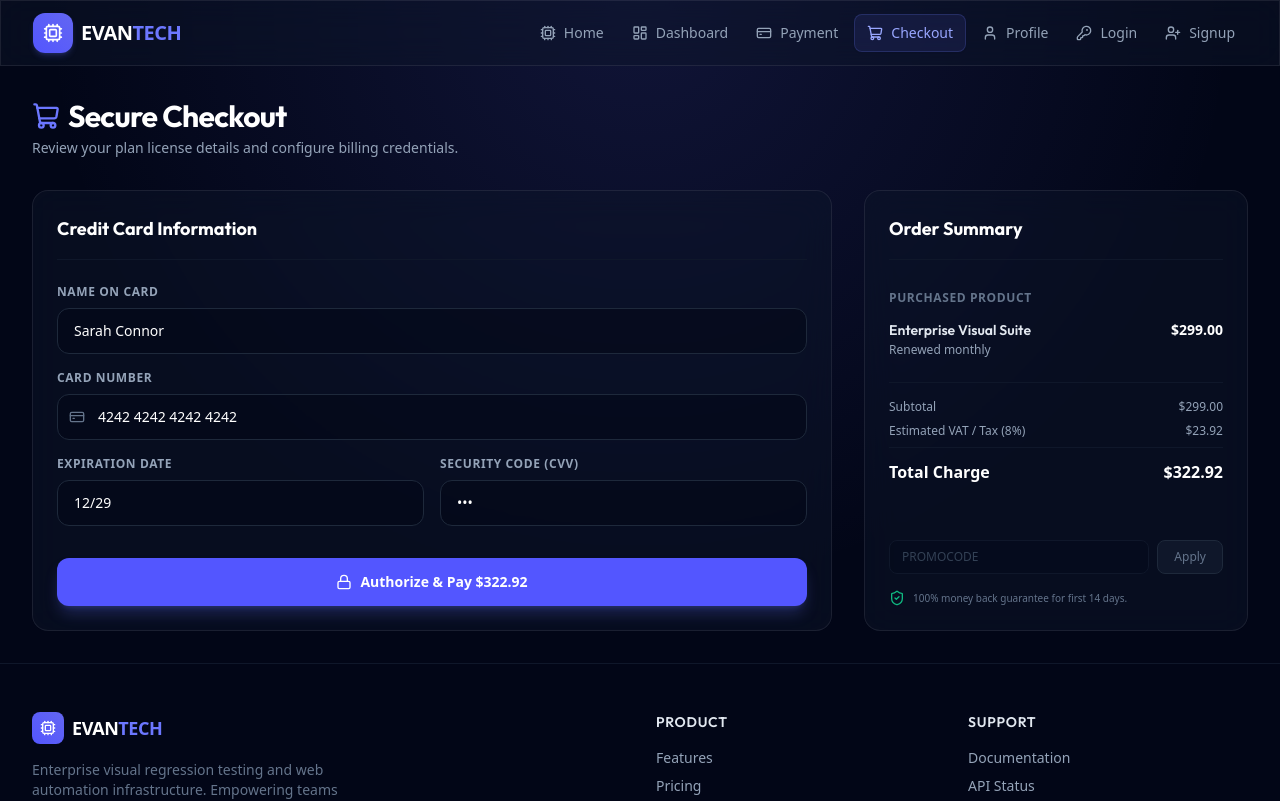
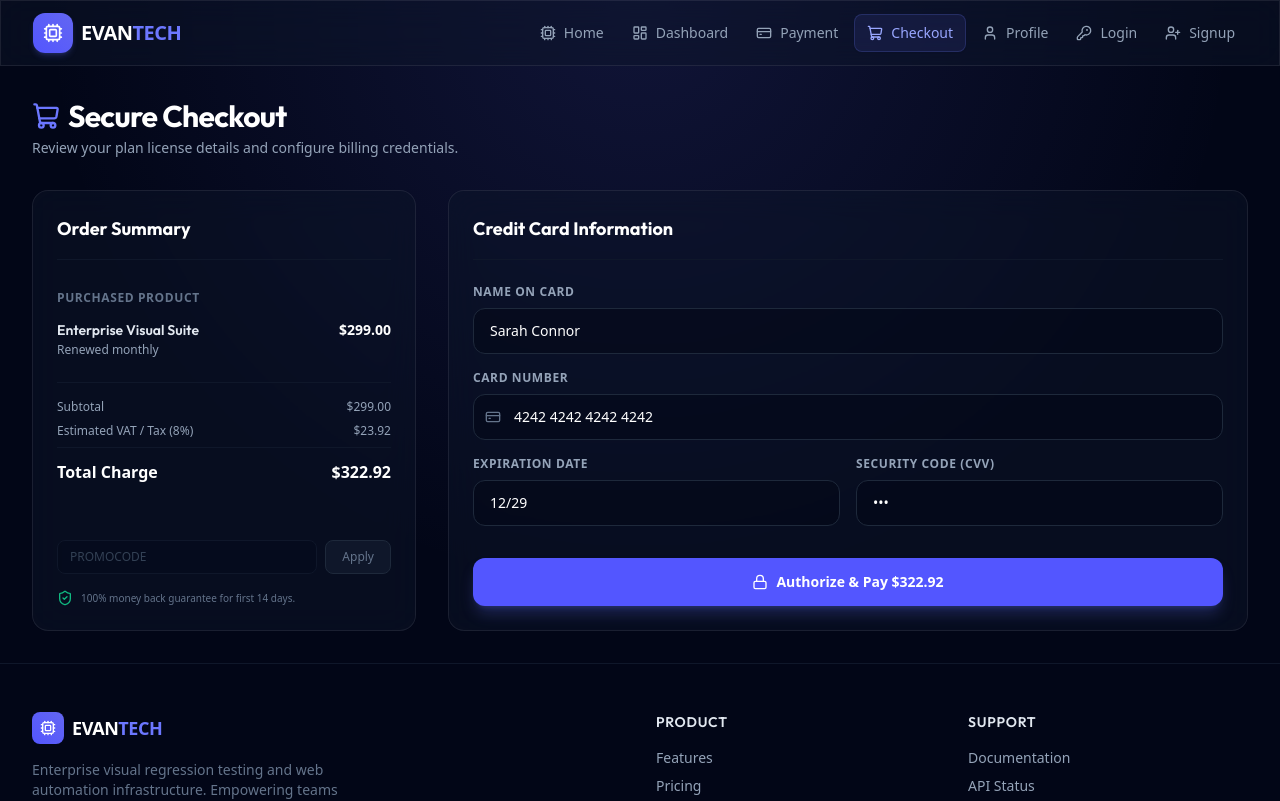
Before and after one commit to piyush241203/Percy_Automation, a React (Vite) app: page /checkout in a window 1280 px wide. Shown: the top 801 px of the page. Built offline with nearby package versions, Linux system fonts and the light colour scheme.

Commit message:
style: introduce major visual design alterations on 4 pages for Percy testing

```diff
--- a/src/pages/Checkout.jsx
+++ b/src/pages/Checkout.jsx
@@ -36,7 +36,7 @@ export default function Checkout() {
 
       <div className="grid grid-cols-1 lg:grid-cols-3 gap-8">
         {/* Billing Form (Col-span 2) */}
-        <div className="glass-panel rounded-2xl p-6 lg:col-span-2 space-y-6">
+        <div className="glass-panel rounded-2xl p-6 lg:col-span-2 lg:order-2 space-y-6">
           <h2 className="text-lg font-bold text-white border-b border-slate-900 pb-4">Credit Card Information</h2>
 
           <form onSubmit={handleCheckout} className="space-y-4">
@@ -112,7 +112,7 @@ export default function Checkout() {
         </div>
 
         {/* Order Summary (Col-span 1) */}
-        <div className="glass-panel rounded-2xl p-6 flex flex-col justify-between space-y-6">
+        <div className="glass-panel rounded-2xl p-6 lg:order-1 flex flex-col justify-between space-y-6">
           <div className="space-y-6">
             <h2 className="text-lg font-bold text-white border-b border-slate-900 pb-4">Order Summary</h2>
 
--- a/src/pages/Dashboard.jsx
+++ b/src/pages/Dashboard.jsx
@@ -63,7 +63,14 @@ export default function Dashboard() {
       {/* Stats Grid */}
       <div className="grid grid-cols-1 gap-5 sm:grid-cols-2 lg:grid-cols-4">
         {stats.map((stat) => (
-          <div key={stat.name} className="glass-panel rounded-2xl p-6 relative overflow-hidden">
+          <div
+            key={stat.name}
+            className={`rounded-2xl p-6 relative overflow-hidden ${
+              stat.name === 'Available Capital'
+                ? 'bg-gradient-to-br from-emerald-950 to-indigo-950 border border-emerald-500/30 shadow-lg shadow-emerald-500/10'
+                : 'glass-panel'
+            }`}
+          >
             <div className="flex items-center justify-between">
               <span className="text-xs font-semibold uppercase tracking-wider text-slate-500">{stat.name}</span>
               <div className="flex h-10 w-10 items-center justify-center rounded-xl bg-slate-800 border border-slate-700 text-brand-400">
--- a/src/pages/Home.jsx
+++ b/src/pages/Home.jsx
@@ -34,6 +34,9 @@ export default function Home() {
       {/* Hero Section */}
       <div className="mx-auto max-w-7xl px-4 sm:px-6 lg:px-8 text-center">
         <StableSelectorWrapper testId="hero-section" className="space-y-6 max-w-3xl mx-auto">
+          <div className="mb-6 bg-brand-500/10 border border-brand-500/30 text-brand-400 p-4 rounded-xl text-xs flex items-center justify-center gap-2 max-w-lg mx-auto">
+            <span>✨ Live Visual Regression Testing Demo active!</span>
+          </div>
           <div className="inline-flex items-center gap-2 px-3 py-1 rounded-full bg-brand-500/10 border border-brand-500/30 text-brand-400 text-xs font-semibold uppercase tracking-wider">
             <Layers className="h-3.5 w-3.5" /> Next-Gen Visual Automation
           </div>
--- a/src/pages/Login.jsx
+++ b/src/pages/Login.jsx
@@ -40,7 +40,7 @@ export default function Login() {
               required
               value={email}
               onChange={(e) => setEmail(e.target.value)}
-              className="block w-full rounded-xl border border-slate-800 bg-slate-950/50 py-3 pl-10 pr-4 text-sm text-white placeholder-slate-600 focus:border-brand-500 focus:bg-slate-950 focus:outline-none focus:ring-1 focus:ring-brand-500 transition-all"
+              className="block w-full rounded-none border border-slate-800 bg-slate-950/50 py-3 pl-10 pr-4 text-sm text-white placeholder-slate-600 focus:border-brand-500 focus:bg-slate-950 focus:outline-none focus:ring-1 focus:ring-brand-500 transition-all"
               placeholder="name@company.com"
             />
           </div>
@@ -61,7 +61,7 @@ export default function Login() {
               required
               value={password}
               onChange={(e) => setPassword(e.target.value)}
-              className="block w-full rounded-xl border border-slate-800 bg-slate-950/50 py-3 pl-10 pr-4 text-sm text-white placeholder-slate-600 focus:border-brand-500 focus:bg-slate-950 focus:outline-none focus:ring-1 focus:ring-brand-500 transition-all"
+              className="block w-full rounded-none border border-slate-800 bg-slate-950/50 py-3 pl-10 pr-4 text-sm text-white placeholder-slate-600 focus:border-brand-500 focus:bg-slate-950 focus:outline-none focus:ring-1 focus:ring-brand-500 transition-all"
               placeholder="••••••••"
             />
           </div>
```
